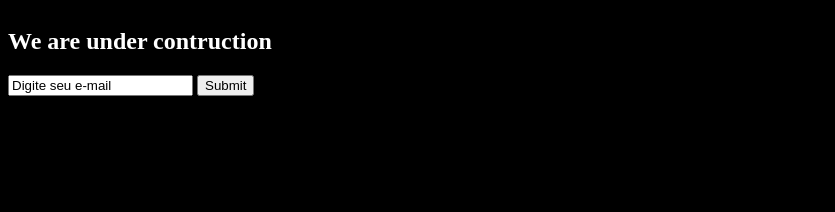
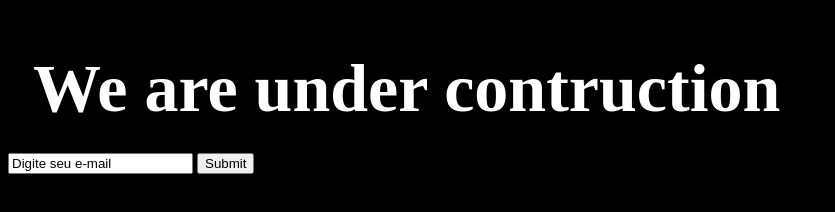
Before and after one commit to utfpr-nickolas/ACE_Company, a plain HTML site: page index.html in a window 1280 px wide. Shown: the whole page, without its empty margins (0-835 px from the left). Drawn offline with Linux system fonts and the light colour scheme.

Commit message:
Inserido modificações ao arquivo css

```diff
--- a/css/styles.css
+++ b/css/styles.css
@@ -7,3 +7,8 @@ body {
 	height:100%;
 	widht:100%
 }
+h2 {
+	font-size:68px;
+	margin:25px;
+	float:left;
+}
```
